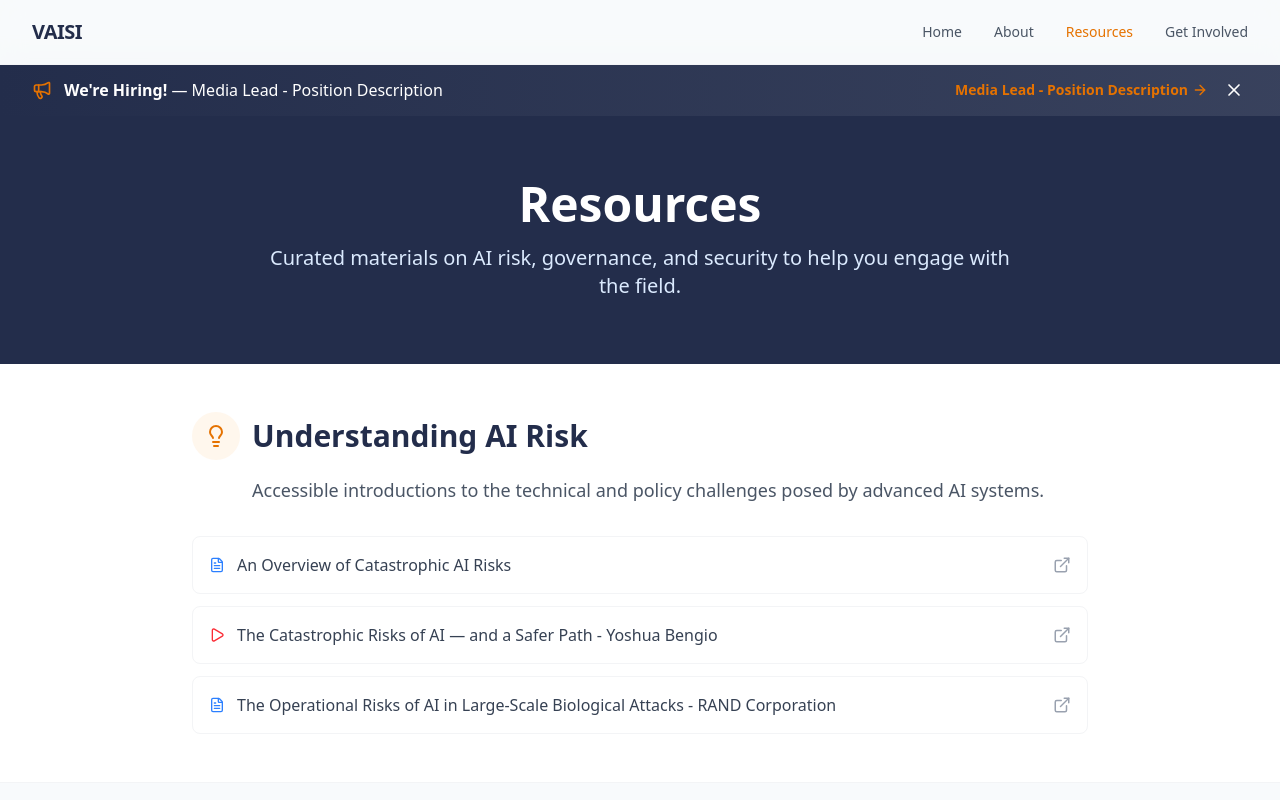
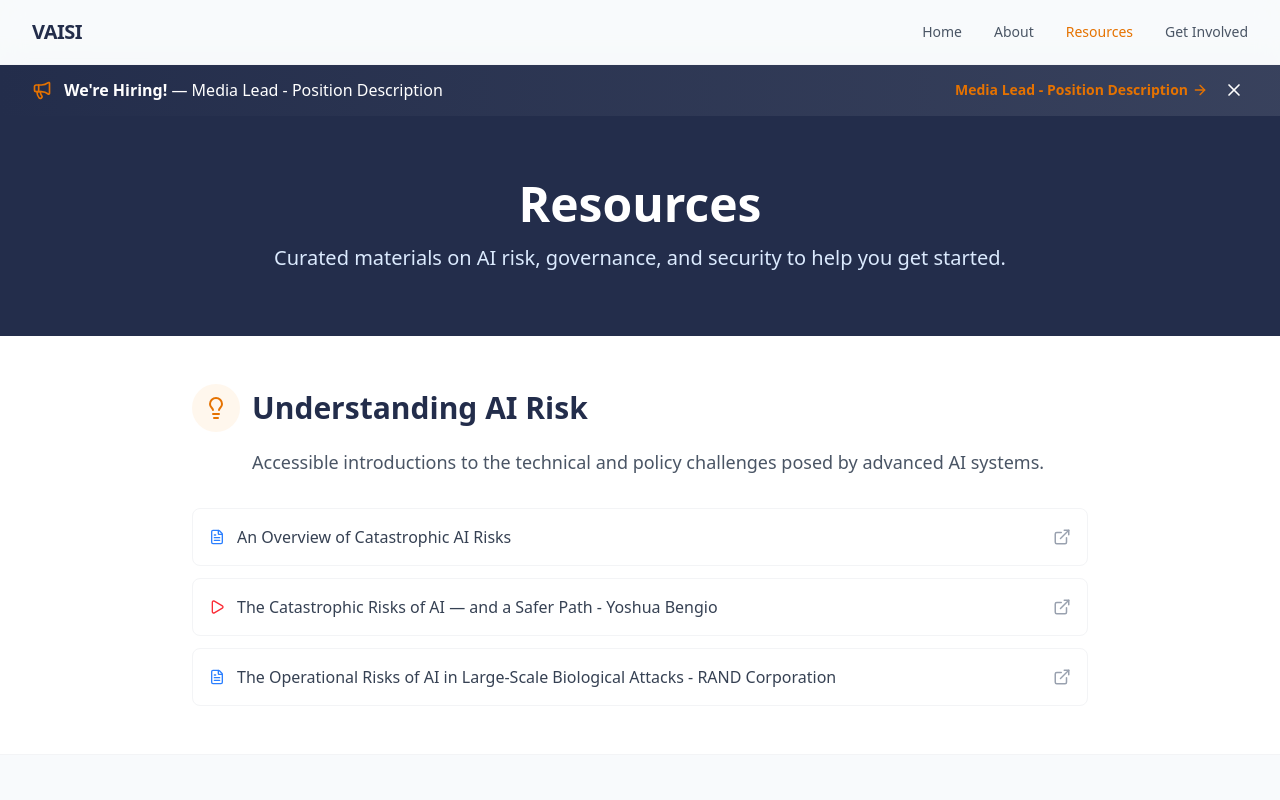
Before and after one commit to Virginia-AI-Security-Initiative/VAISI_Website, a Next.js app: page /resources in a window 1280 px wide. Shown: the top 800 px of the page. Built offline with nearby package versions, Linux system fonts and the light colour scheme; a web font is replaced by a local one.

Commit message:
small edit

```diff
--- a/app/resources/page.tsx
+++ b/app/resources/page.tsx
@@ -27,7 +27,7 @@ export default function ResourcesPage() {
                 <div className="max-w-3xl mx-auto text-center">
                     <h1 className="text-4xl md:text-5xl font-bold mb-4">Resources</h1>
                     <p className="text-xl text-blue-100">
-                        Curated materials on AI risk, governance, and security to help you engage with the field.
+                        Curated materials on AI risk, governance, and security to help you get started.
                     </p>
                 </div>
             </Section>
```
